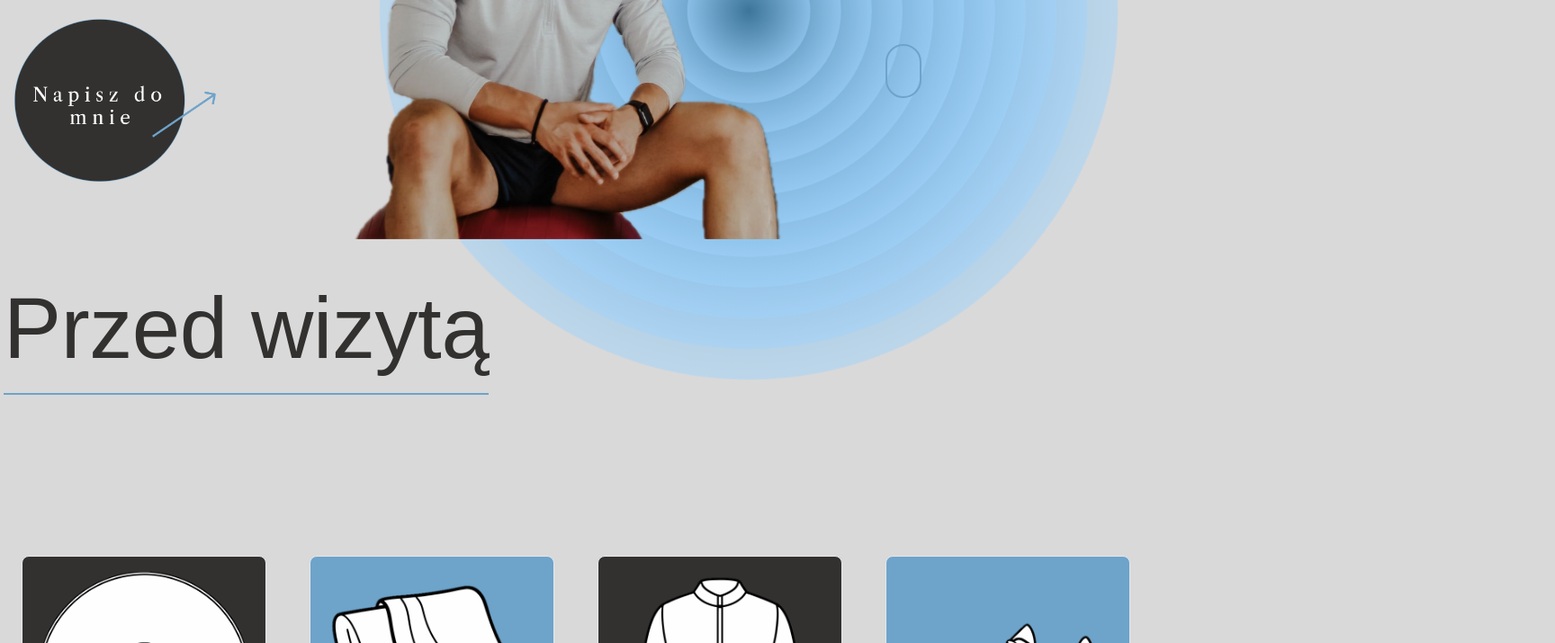
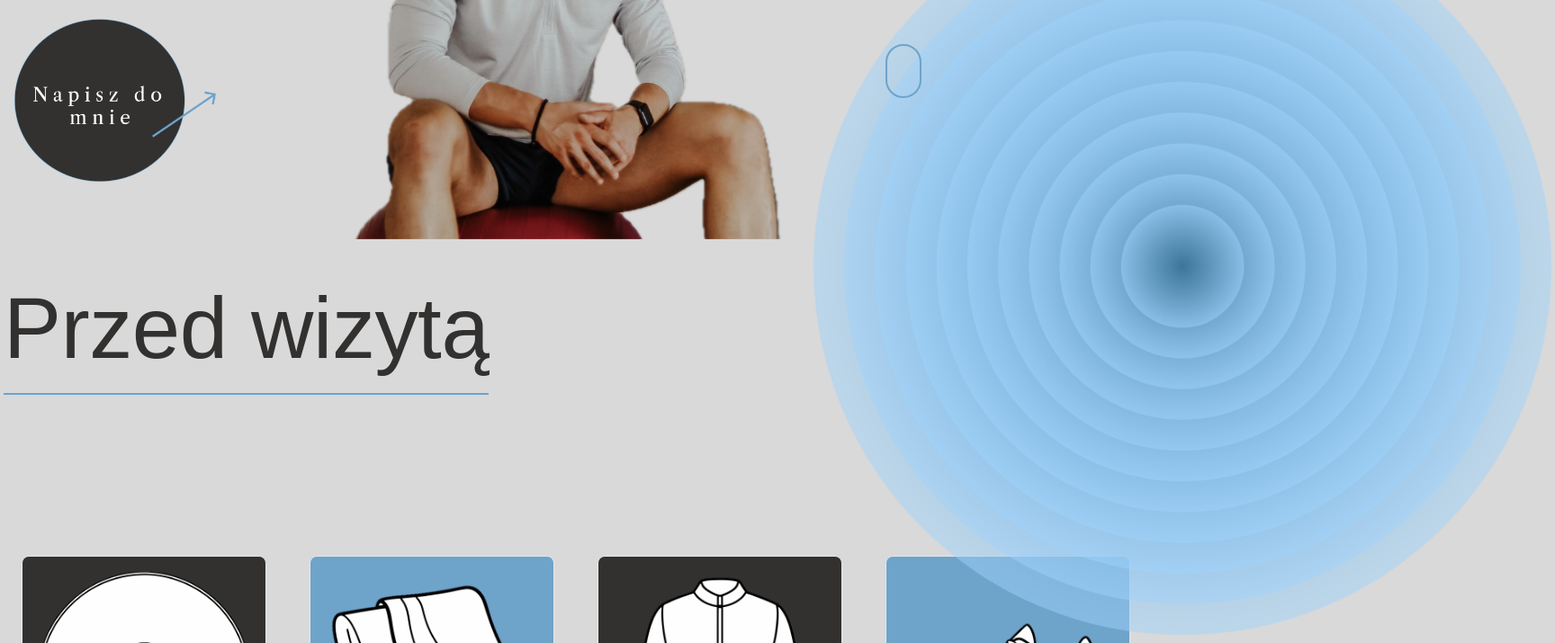
Before and after one commit to bartoszjaniuk/astro-physiotherapy, an Astro site: page / in a window 1280 px wide. Shown: the part 534-1249 px from the top of the page at 90% size, 1728 px wide, since content can reach past the window. Built offline with nearby package versions, Linux system fonts and the light colour scheme; Astro itself is replaced by a stand-in of ours; a web font is replaced by a local one.

Commit message:
fix animations

```diff
--- a/src/_views/Home/Home.tsx
+++ b/src/_views/Home/Home.tsx
@@ -79,7 +79,7 @@ export const Home = () => {
 				</div>
 				<SlideX
 					from="right"
-					className="absolute top-96 m-auto left-0 right-0 lg:top-[100px] lg:-right-96 w-5/6 lg:w-[700px] h-full"
+					className="absolute top-96 w-5/6 left-0 right-0 mx-auto h-full lg:w-[700px] lg:-right-96 lg:mx-0 lg:left-auto"
 				>
 					<motion.img
 						className="w-full z-10"
--- a/src/utils/animations/SlideX.tsx
+++ b/src/utils/animations/SlideX.tsx
@@ -16,11 +16,11 @@ export const SlideX = ({
 	className,
 	component = "div",
 }: PropsWithChildren<Props>) => {
-	const slide = from === "left" ? -300 : 300;
+	const slide = from === "left" ? -100 : 100;
 	const variants: Variants = {
-		hidden: { opacity: 1, scale: 0, transform: `translateX(${slide}px)` },
+		hidden: { opacity: 1, scale: 0, x: slide },
 		visible: {
-			transform: "none",
+			x: 0,
 			opacity: 1,
 			scale: 1,
 			transition: {
--- a/src/utils/animations/SlideY.tsx
+++ b/src/utils/animations/SlideY.tsx
@@ -16,11 +16,11 @@ export const SlideY = ({
 	className,
 	component,
 }: PropsWithChildren<Props>) => {
-	const slide = from === "bottom" ? 300 : -300;
+	const slide = from === "bottom" ? 100 : -100;
 	const variants: Variants = {
-		hidden: { opacity: 1, scale: 0, transform: `translateY(${slide}px)` },
+		hidden: { opacity: 1, scale: 0, y: slide },
 		visible: {
-			transform: "none",
+			y: 0,
 			opacity: 1,
 			scale: 1,
 			transition: {
```
